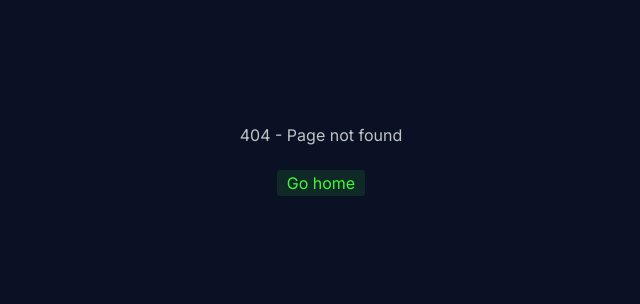
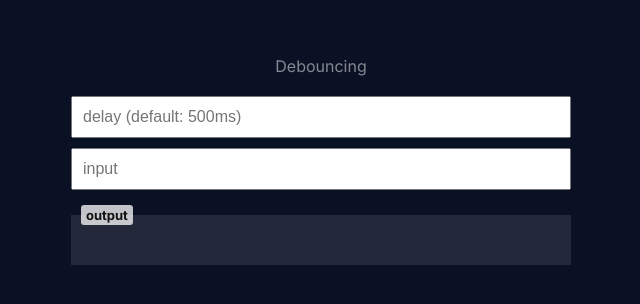
Before and after one commit to luciano44/micro-projects, a Next.js app: page /debouncing in a window 1280 px wide. Before the commit this address had no page. Shown: the part 240-544 px from the top of the page, without its empty margins (319-959 px from the left). Built offline with nearby package versions, Linux system fonts and the light colour scheme.

Commit message:
add debouncing project

```diff
--- a/package.json
+++ b/package.json
@@ -9,14 +9,12 @@
     "lint": "next lint"
   },
   "dependencies": {
-    "lodash.throttle": "^4.1.1",
     "next": "14.1.4",
     "react": "^18",
     "react-dom": "^18",
     "sass": "^1.72.0"
   },
   "devDependencies": {
-    "@types/lodash.throttle": "^4.1.9",
     "@types/node": "^20",
     "@types/react": "^18",
     "@types/react-dom": "^18",
--- /dev/null
+++ b/src/app/debouncing/page.tsx
@@ -0,0 +1,52 @@
+"use client"
+import React, {useRef, useState} from "react"
+import "./style.scss"
+
+const DebouncingPage = () => {
+  const pRef = useRef<HTMLParagraphElement>(null)
+  const [delay, setDelay] = useState(500)
+
+  function inputHandler(str: string) {
+    pRef.current!.textContent = str
+    console.log(1)
+  }
+
+  function handleDelay(delay: string) {
+    setDelay(parseInt(delay))
+  }
+
+  function debounce(fn: (args: string) => void, d = delay) {
+    let timeout: ReturnType<typeof setTimeout>
+
+    return (args: string) => {
+      if (timeout) clearInterval(timeout)
+      timeout = setTimeout(() => {
+        fn(args)
+      }, d)
+    }
+  }
+
+  const debouncedInputHandler = debounce(inputHandler)
+
+  return (
+    <div className="debouncing-page">
+      <h1>Debouncing</h1>
+      <input
+        type="number"
+        onInput={(e) => handleDelay((e.target as HTMLInputElement).value)}
+        placeholder="delay (default: 500ms)"
+      />
+      <input
+        type="text"
+        maxLength={5_000}
+        onInput={(e) =>
+          debouncedInputHandler((e.target as HTMLInputElement).value)
+        }
+        placeholder="input"
+      />
+      <p className="label" data-label="example" ref={pRef}></p>
+    </div>
+  )
+}
+
+export default DebouncingPage
--- /dev/null
+++ b/src/app/debouncing/style.scss
@@ -0,0 +1,50 @@
+.debouncing-page {
+  min-height: 100vh;
+  display: flex;
+  justify-content: center;
+  align-items: center;
+  flex-direction: column;
+  padding: 10px;
+  gap: 10px;
+
+  h1 {
+    margin-bottom: 10px;
+  }
+
+  input,
+  p {
+    padding: 10px;
+    min-height: 30px;
+    outline: transparent;
+    width: 500px;
+    max-width: 100%;
+    font-size: 16px;
+    position: relative;
+  }
+
+  p {
+    background-color: rgba(255, 255, 255, 0.1);
+    color: rgba(255, 255, 255, 0.75);
+    line-break: anywhere;
+    min-height: 50px;
+  }
+
+  .label {
+    margin-top: 15px;
+    padding-top: 15px;
+    &::after {
+      content: "output";
+      color: #111;
+      font-weight: bold;
+      font-size: 13px;
+      background-color: rgba(255, 255, 255, 0.75);
+
+      padding: 2px 5px;
+      border-radius: 3px;
+      position: absolute;
+      width: fit-content;
+      top: -10px;
+      left: 10px;
+    }
+  }
+}
--- a/src/app/globals.scss
+++ b/src/app/globals.scss
@@ -25,7 +25,7 @@ h1 {
   text-align: center;
   font-size: 1rem;
   font-weight: normal;
-  color: hsla(0, 0%, 100%, 0.75);
+  color: hsla(0, 0%, 100%, 0.5);
   max-width: 650px;
   margin: 0 auto;
   cursor: default;
```
Also changed, not shown: src/components/project-list/projectList.tsx (+5 -5 lines), 1 other file (tests, documents, lock files or other folders).
